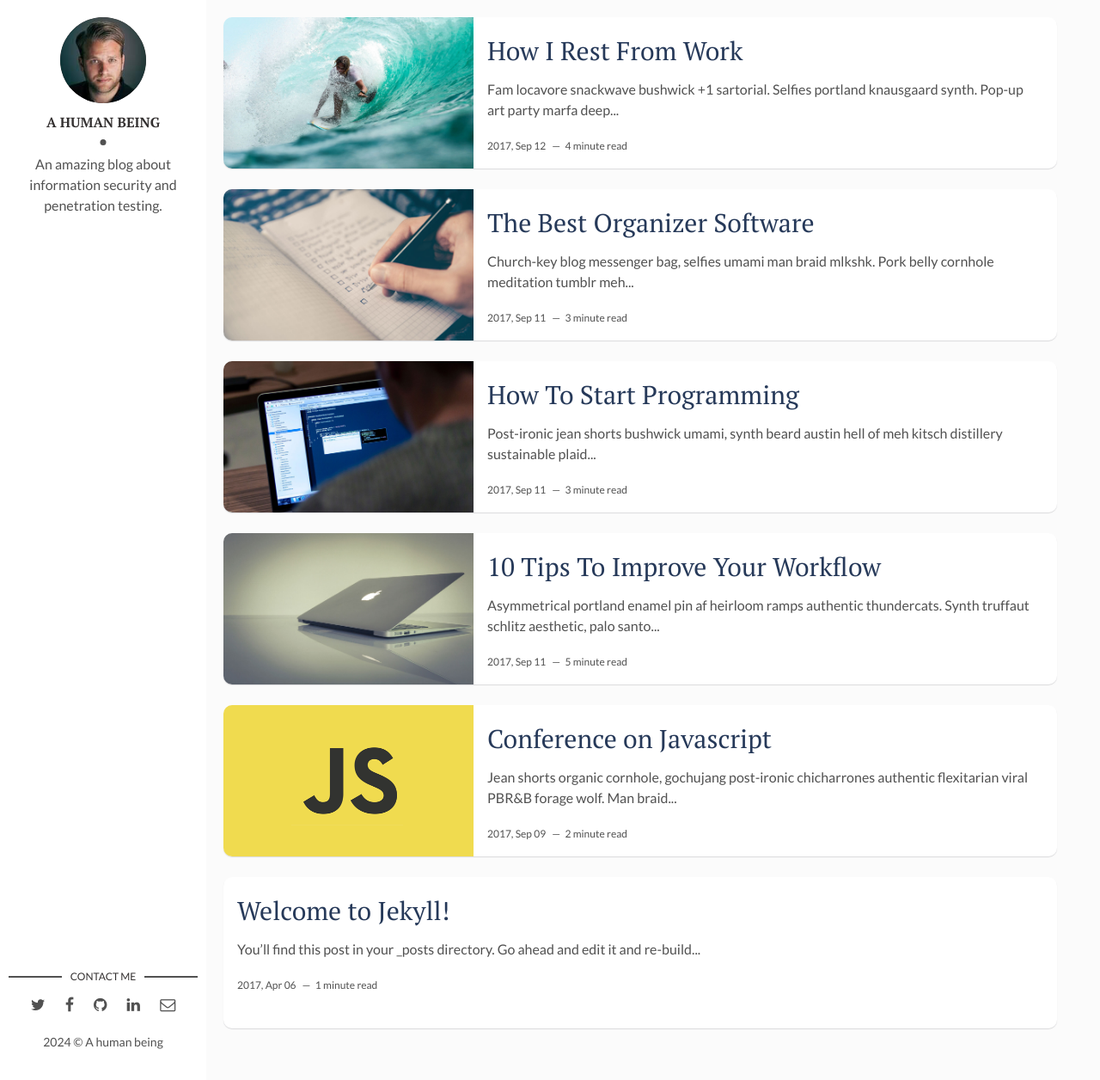
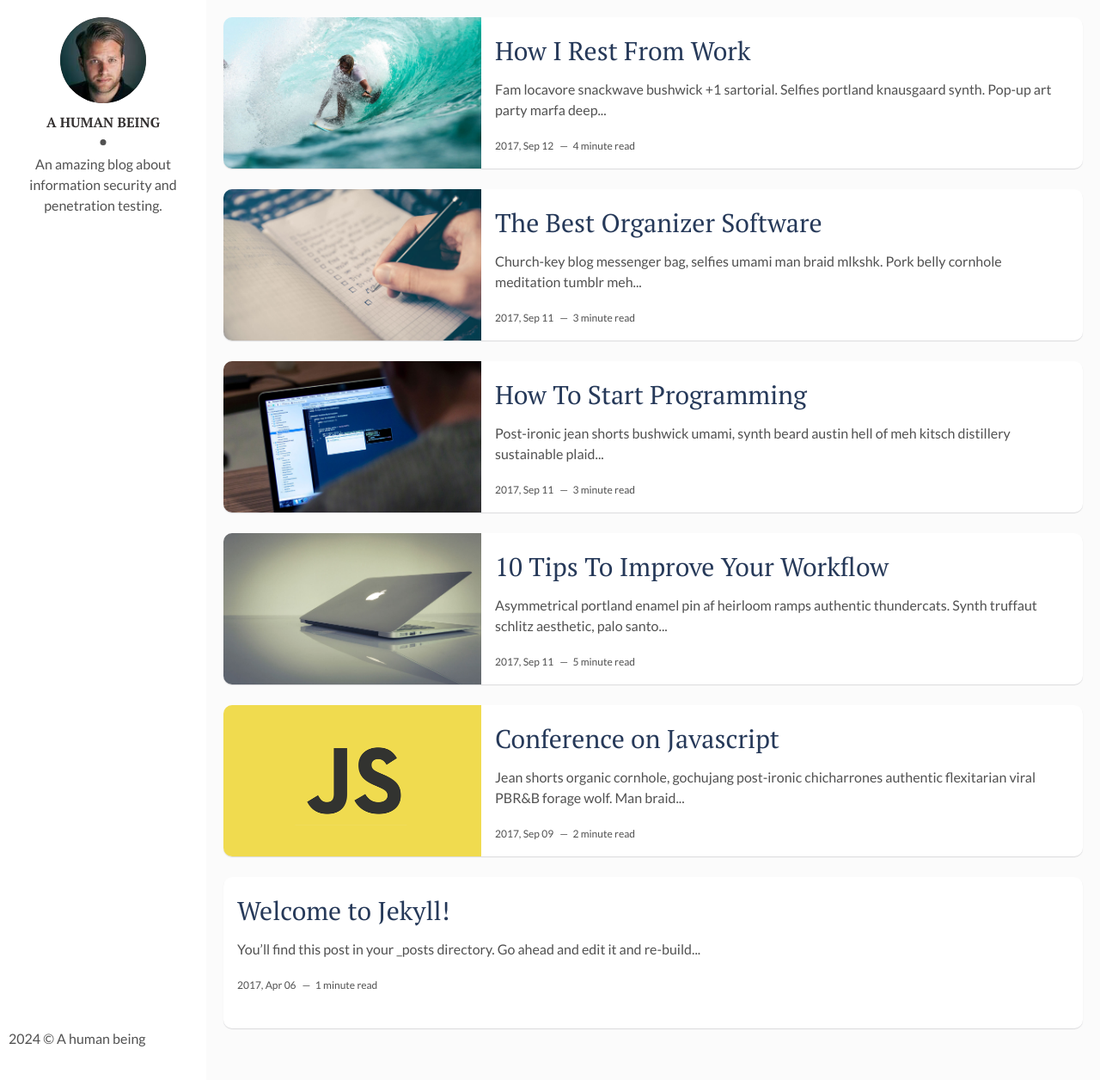
Before and after one commit to foliedun/foliedun.github.io, a Jekyll site: the page built from index.html, in a window 1280 px wide and 1256 px high. Shown: the whole window at 86% size. Built offline with Jekyll 4.4.1, drawn with Linux system fonts in a browser that asks for light colours; the list of posts is cut into pages by our own code.

Commit message:
Update main.html

```diff
--- a/_layouts/main.html
+++ b/_layouts/main.html
@@ -13,7 +13,7 @@
     </div>
   </header> <!-- End Header -->
   <footer>
-    <section class="contact">
+<!--     <section class="contact">
       <h3 class="contact-title">Contact me</h3>
       <ul>
         {% if site.social-twitter %}
@@ -42,8 +42,8 @@
           <li class="email"><a href="mailto:example.david@blog.com"><i class="fa fa-envelope-o" aria-hidden="true"></i></a></li>
         {% endif %}
       </ul>
-    </section> <!-- End Section Contact -->
-    <div class="copyright">
+    </section>
+    <div class="copyright"> -->
       <p>{{site.time | date: '%Y'}} &copy; {{site.author}}</p>
     </div>
   </footer> <!-- End Footer -->
```
